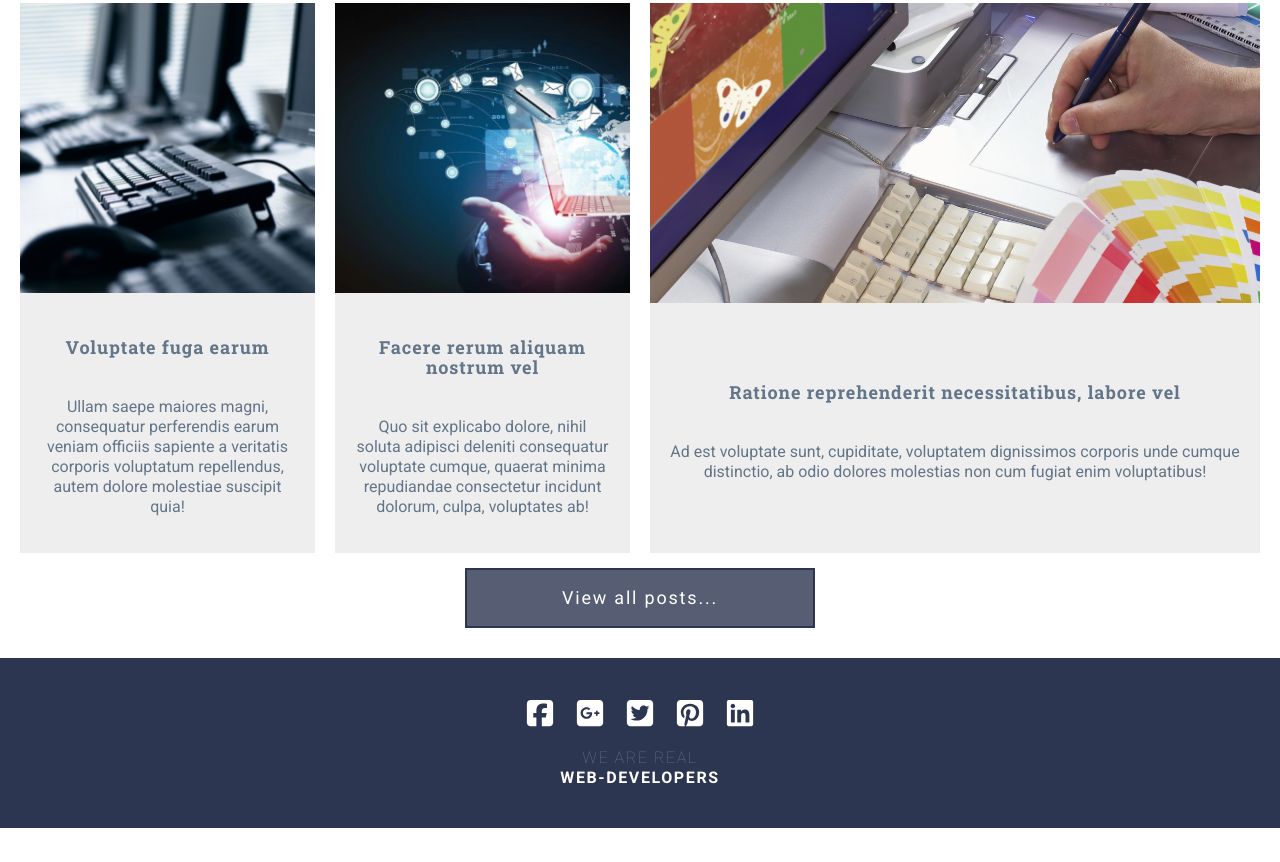
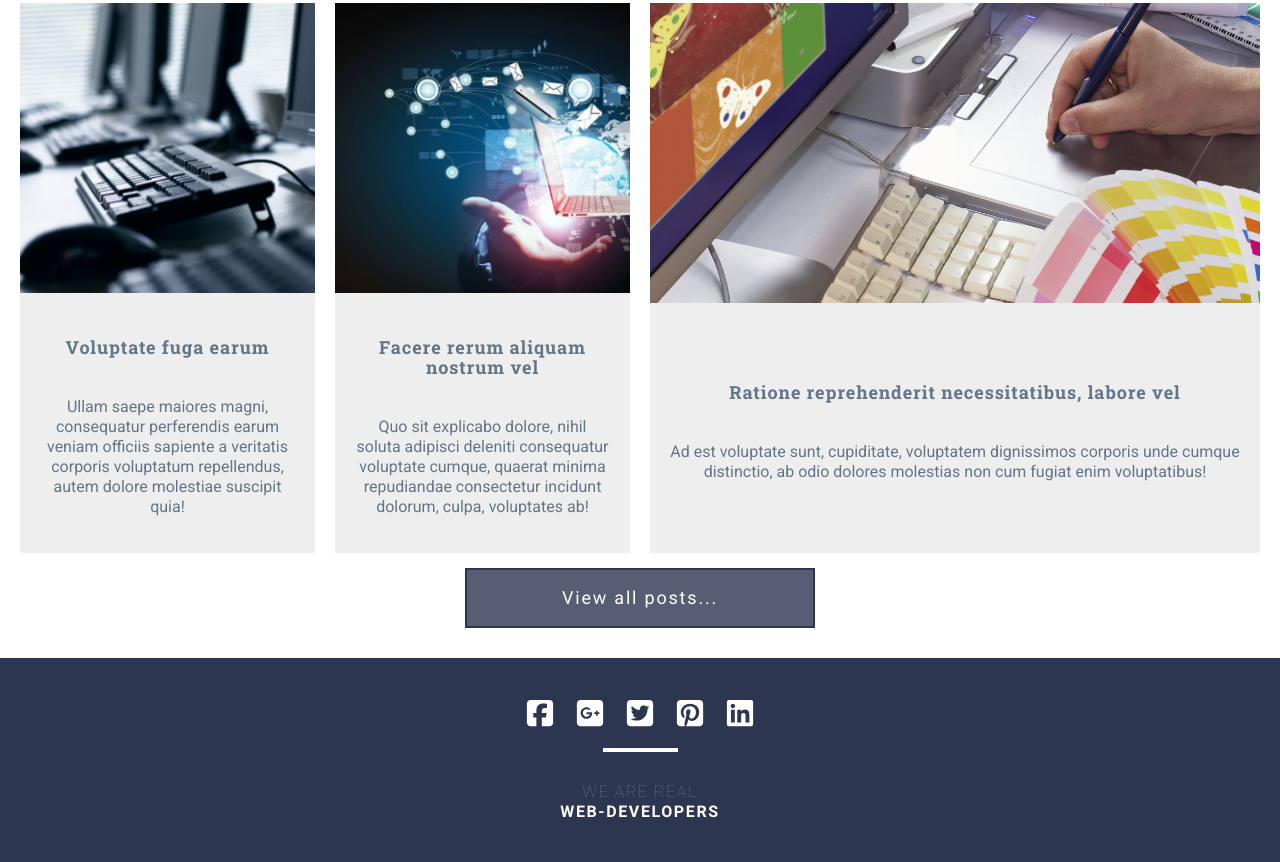
Before and after one commit to MrJim1231/home-work-17, a website: page index.html in a window 1280 px wide. Shown: the part 3265-4127 px from the top of the page. Before the commit the page ends 4093 px from the top, so only its background shows below. Drawn offline with Linux system fonts and the light colour scheme.

Commit message:
делай пиксель футер

```diff
--- a/index.html
+++ b/index.html
@@ -351,9 +351,10 @@
               d="M416 32H31.9C14.3 32 0 46.5 0 64.3v383.4C0 465.5 14.3 480 31.9 480H416c17.6 0 32-14.5 32-32.3V64.3c0-17.8-14.4-32.3-32-32.3zM135.4 416H69V202.2h66.5V416zm-33.2-243c-21.3 0-38.5-17.3-38.5-38.5S80.9 96 102.2 96c21.2 0 38.5 17.3 38.5 38.5 0 21.3-17.2 38.5-38.5 38.5zm282.1 243h-66.4V312c0-24.8-.5-56.7-34.5-56.7-34.6 0-39.9 27-39.9 54.9V416h-66.4V202.2h63.7v29.2h.9c8.9-16.8 30.6-34.5 62.9-34.5 67.2 0 79.7 44.3 79.7 101.9V416z" />
           </svg>
 
-
         </div>
       </div>
+
+      <div class="footer__line"></div>
 
       <!-- Два <p> с текстом -->
       <p class="footer__text">WE ARE REAL</p>
--- a/src/scss/components/footer/_footer.scss
+++ b/src/scss/components/footer/_footer.scss
@@ -34,6 +34,15 @@
     }
   }
 
+  &__line {
+    width: 75px;
+    height: 0;
+    margin: 0 auto;
+    border: 2px solid #ffffff;
+    opacity: 1;
+    margin-bottom: 30px;
+  }
+
   &__text {
     margin: 0;
     padding: 0;
```
Also changed, not shown: assets/css/style.css, assets/css/style.min.css.
